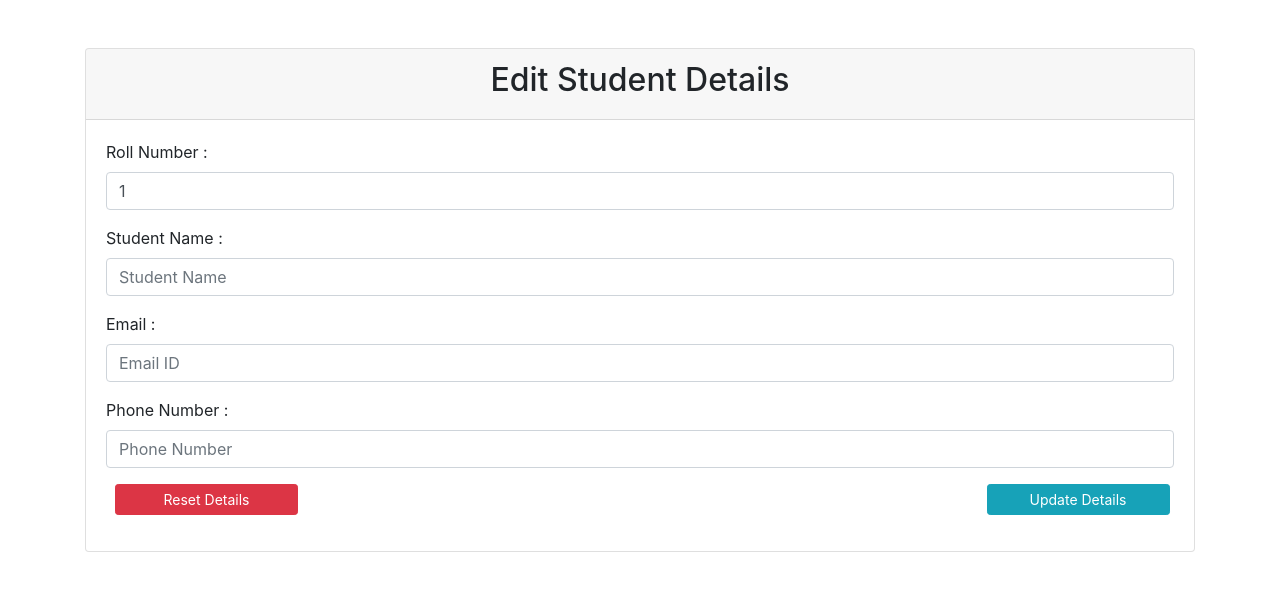
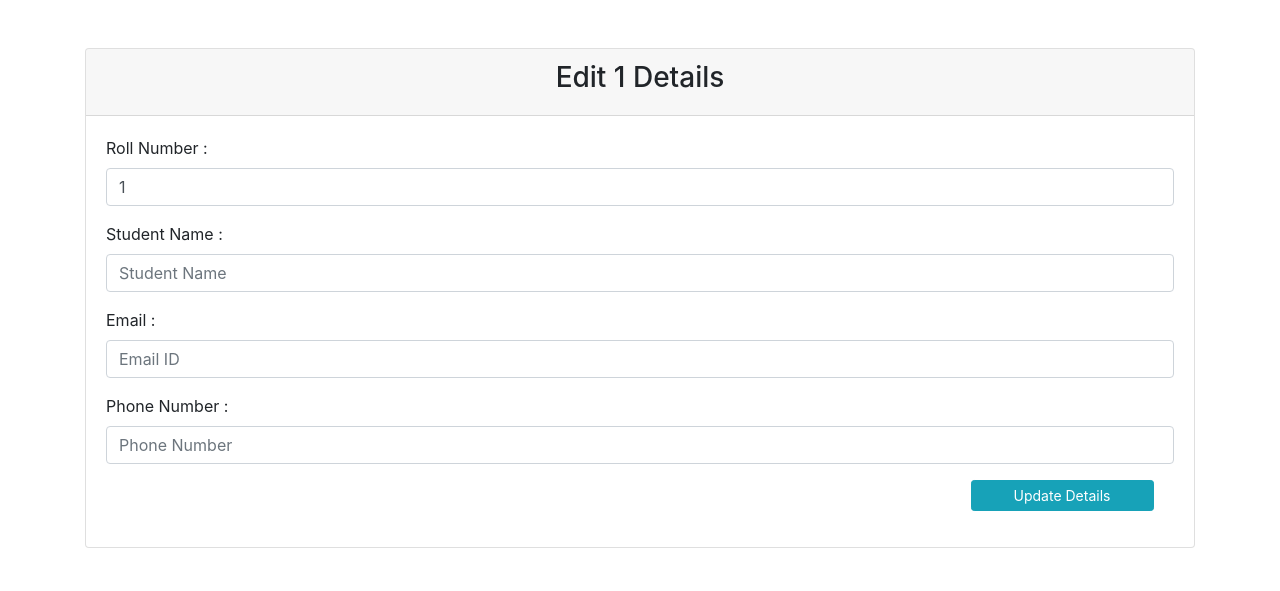
Before and after one commit to 16001A0530/CRUD, a PHP site: page /edit.php?rollNumber=1 in a window 1280 px wide. Shown: the part 64-655 px from the top of the page. Run offline with PHP 8.4, Linux system fonts and the light colour scheme; data that the repository does not hold is empty.

Commit message:
Minor changes in create, delete, edit pages

```diff
--- a/create.php
+++ b/create.php
@@ -33,8 +33,10 @@
              if($statement->execute()) {
                  $message = "Data Send Successfully.";
                  $statement->close();
+                 header("Location:index.php");
              } else {
                  $message = "Error Occured.";
+                 $statement->close();
              }
          }
 
--- a/delete.php
+++ b/delete.php
@@ -12,6 +12,7 @@
             echo '<div class="text-center container mt-5 alert alert-success rounded" role="alert">
                 Sucessfully Deleted.
             </div>';
+            header("Location:index.php");
         }else {
             echo '<div class="text-center container mt-5 alert alert-success rounded" role="alert">
                 Error Occured.
--- a/edit.php
+++ b/edit.php
@@ -23,7 +23,7 @@
 <div class="container mt-5">
     <div class="card mt-5">
         <div class="card-header">
-            <h2 class="text-center" >Edit Student Details</h2>
+            <h3 class="text-center" >Edit <?php echo $roll; ?> Details</h3>
         </div>
         <div class="card-body">
             <form action="update.php" method="post">
@@ -45,9 +45,8 @@
                     <input type="text" name="phone" value="<?php echo $temp_phone; ?>" id="phone" class="form-control" placeholder="Phone Number" required/>
                 </div>
                 <div class="form-group row">
-                    <input type="reset" value="Reset Details" class="btn btn-sm btn-danger col-md-2 ml-4" >
-                    <span class="col-md-7 "></span>
-                    <input type="submit" value="Update Details" class="btn btn-sm btn-info col-md-2  ml-5">
+                    <span class="col-9 mr-2"></span>
+                    <input type="submit" value="Update Details" class="btn btn-sm btn-info col-2  ml-5">
                 </div>
             </form>
         </div>
```
